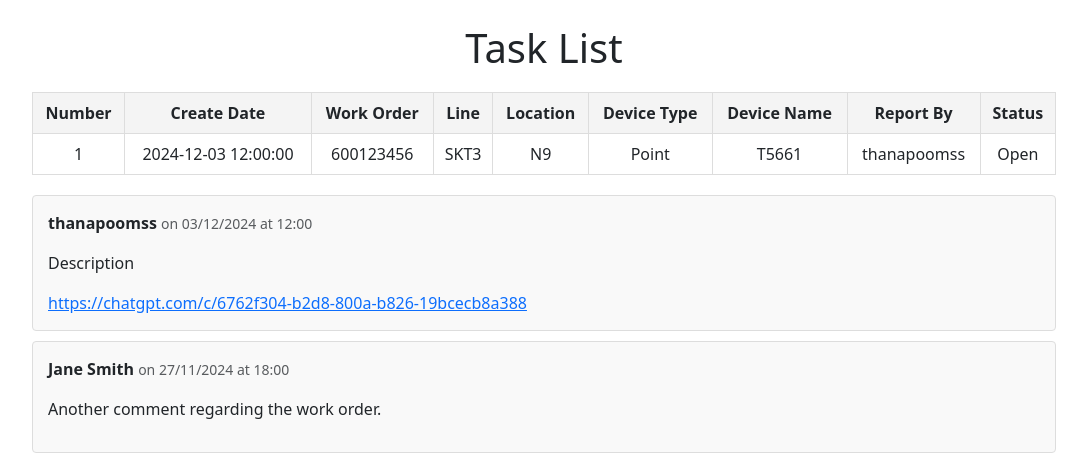
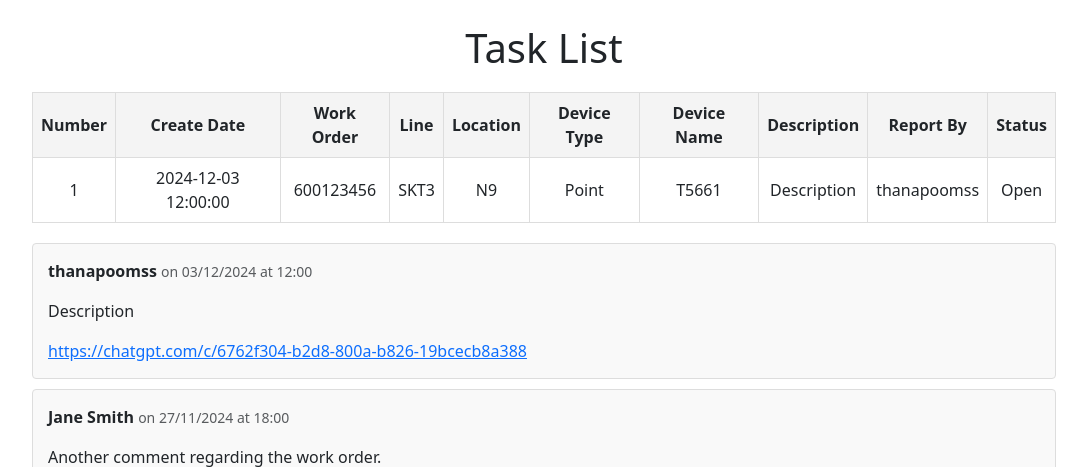
Before and after one commit to TonsonU/Flask-Monitoring-web, a Flask app: page /work/1 in a window 1280 px wide. Shown: the part 56-523 px from the top of the page, without its empty margins (96-1183 px from the left). Run offline with Flask 3, Linux system fonts and the light colour scheme; the first user in the database is signed in; some libraries are stand-ins or nearby versions.

Commit message:
refactor table index.html, work_detail.html

```diff
--- a/templates/work_detail.html
+++ b/templates/work_detail.html
@@ -65,8 +65,12 @@
                 <th>Location</th>
                 <th>Device Type</th>
                 <th>Device Name</th>
+                <th>Description</th>
                 <th>Report By</th>
                 <th>Status</th>
+
+
+
             </tr>
         </thead>
         <tbody>
@@ -78,8 +82,10 @@
                 <td>{{ works.location.name if location else 'N/A' }}</td>  <!-- แสดง Location Name -->
                 <td>{{ works.device_type.name if device_type else 'N/A' }}</td>  <!-- แสดง Device Type -->
                 <td>{{ works.device_name.name if device_name else 'N/A' }}</td>  <!-- แสดง Device Name -->
+                <td>{{ works.description }}</td>
                 <td>{{ works.report_by }}</td>
                 <td>{{ works.status }}</td>
+
             </tr>
         </tbody>
     </table>
```
Also changed, not shown: templates/index.html (+7 -5 lines).
